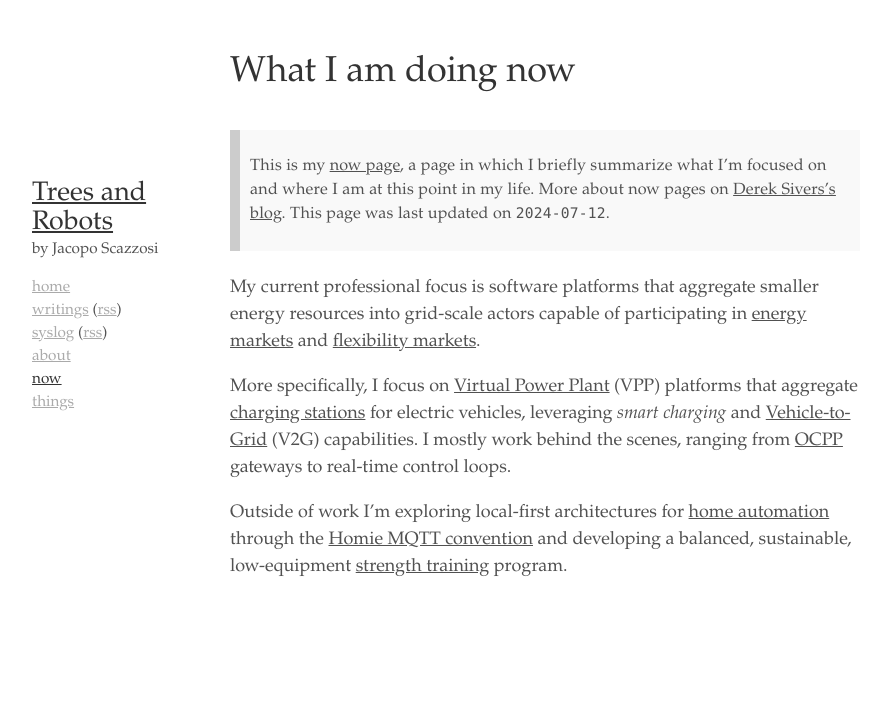
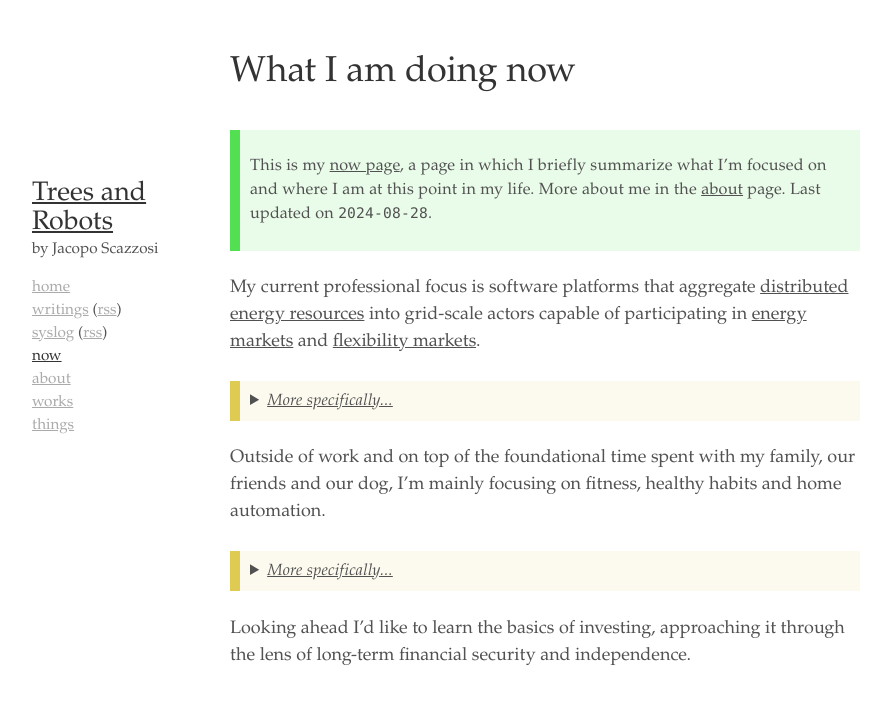
Before and after one commit to jacoscaz/treesandrobots.github.io, a Jekyll site: the page built from now.md, in a window 1280 px wide. Shown: the top 704 px of the page, without its empty margins (95-986 px from the left). Built offline with Jekyll 4.4.1, drawn with Linux system fonts in a browser that asks for light colours.

Commit message:
w3c colors for aside, blockquote and details elements, works page and a few tweaks to the about and now pages

```diff
--- a/_config.yml
+++ b/_config.yml
@@ -20,10 +20,12 @@ nav:
     href:           "/syslog.html"
     layout:         "syslog"
     rss:            "/feed-syslog.xml"
+  - name:           "Now"
+    href:           "/now.html"
   - name:           "About"
     href:           "/about.html"
-  - name:           "Now"
-    href:           "/now.html"
+  - name:           "Works"
+    href:           "/works.html"
   - name:           "Things"
     href:           "/things.html"
 
--- a/now.md
+++ b/now.md
@@ -5,29 +5,50 @@ permalink: /now.html
 ---
 
 <aside markdown="1">
-This is my [now page][n1], a page in which I briefly summarize
-what I'm focused on and where I am at this point in my life. More
-about now pages on [Derek Sivers's blog][n2]. This page was last
-updated on <time datetime="2024-07-12">2024-07-12</time>.
+This is my [now page][n1], a page in which I briefly summarize what I'm focused
+on and where I am at this point in my life. More about me in the [about][n3]
+page. Last updated on <time datetime="2024-08-28">2024-08-28</time>.
 </aside>
 
 [n1]: https://nownownow.com/about
 [n2]: https://sive.rs/nowff
+[n3]: {{ "/about.html" | prepend: site.baseurl | prepend: site.url }}
 
-My current professional focus is software platforms that aggregate smaller
-energy resources into grid-scale actors capable of participating in
-[energy markets] and [flexibility markets].
+My current professional focus is software platforms that aggregate
+[distributed energy resources][DER] into grid-scale actors capable
+of participating in [energy markets] and [flexibility markets].
 
-More specifically, I focus on [Virtual Power Plant] (VPP) platforms that
-aggregate [charging stations] for electric vehicles, leveraging
-_smart charging_ and [Vehicle-to-Grid] (V2G) capabilities. I mostly work
-behind the scenes, ranging from [OCPP] gateways to real-time control loops.
+<details markdown="1">
+<summary>More specifically</summary>
+I focus on [Virtual Power Plant]
+(VPP) platforms that aggregate fleets of [EV charging station]s, leveraging
+advanced features such as _smart charging_ and [Vehicle-to-Grid] (V2G)
+capabilities to better meet the energy and flexibility demands generated by
+market players such [TSO]s, [DSO]s and [electricity producer]s. I mostly work
+behind the scenes, ranging from [OCPP] gateways to fleet-wide control loops.
+</details>
 
-Outside of work I'm exploring local-first architectures for [home automation]
-through the [Homie MQTT convention] and developing a balanced, sustainable,
-low-equipment [strength training] program.
+Outside of work and on top of the foundational time spent with my family, our
+friends and our dog, I'm mainly focusing on fitness, healthy habits and home
+automation.
 
-[charging stations]: https://en.wikipedia.org/wiki/Charging_station
+<details markdown="1">
+<summary>More specifically</summary>
+I'm currently working on:
+
+- Exploring local-first architectures for [home automation] through the
+  [Homie MQTT convention].
+- Crafting a wireless charging station that encourages spending more time
+  away from our mobile devices.
+- Developing a daily, sustainable, low-equipment [strength training] program
+  and incorporating more movement into my life ([sport climbing], [bouldering]
+  and perhaps tennis).
+</details>
+
+Looking ahead I'd like to learn the basics of investing, approaching it through
+the lens of long-term financial security and independence.
+
+[EV charging station]: https://en.wikipedia.org/wiki/Charging_station
 [Virtual Power Plant]: https://en.wikipedia.org/wiki/Virtual_power_plant
 [energy markets]: https://en.wikipedia.org/wiki/Energy_market
 [flexibility markets]: https://en.wikipedia.org/wiki/Local_flexibility_markets
--- a/style.scss
+++ b/style.scss
@@ -123,8 +123,8 @@ figure {
 }
 
 blockquote {
-  background: #f9f9f9;
-  border-left: 10px solid #ccc;
+  background: rgb(221, 238, 255);
+  border-left: 10px solid rgb(140, 203, 242);
   margin: 1.5em 0;
   padding: 0.5em 10px;
   quotes: "\201C""\201D""\2018""\2019";
@@ -133,8 +133,8 @@ blockquote {
 }
 
 aside {
-  background: #f9f9f9;
-  border-left: 10px solid #ccc;
+  background: rgb(233, 251, 233);
+  border-left: 10px solid rgb(82, 224, 82);
   margin: 1.5em 0;
   padding: 0.5em 10px;
   quotes: "\201C""\201D""\2018""\2019";
@@ -168,6 +168,25 @@ tbody tr:nth-child(odd) th {
 body {
   overflow-y: scroll;
   overflow-x: hidden;
+}
+
+details {
+  background: rgb(252, 250, 238);
+  border-left: 10px solid rgb(224, 203, 82);
+  margin: 1.5em 0;
+  padding: 0.5em 10px;
+  quotes: "“" "”" "‘" "’";
+  font-size: 0.9em;
+  letter-spacing: 0.0125em;
+  position: relative;
+  & > summary {
+    cursor: pointer;
+    font-style: italic;
+    text-decoration: underline;
+    &:after {
+      content: '...';
+    }
+  }
 }
 
 // ----------------------------------------------
```
Also changed, not shown: other parts of now.md (+6 -0 lines), about.md (+7 -18 lines), things.md (+10 -1 lines), works.md (added, +71 -0 lines).
